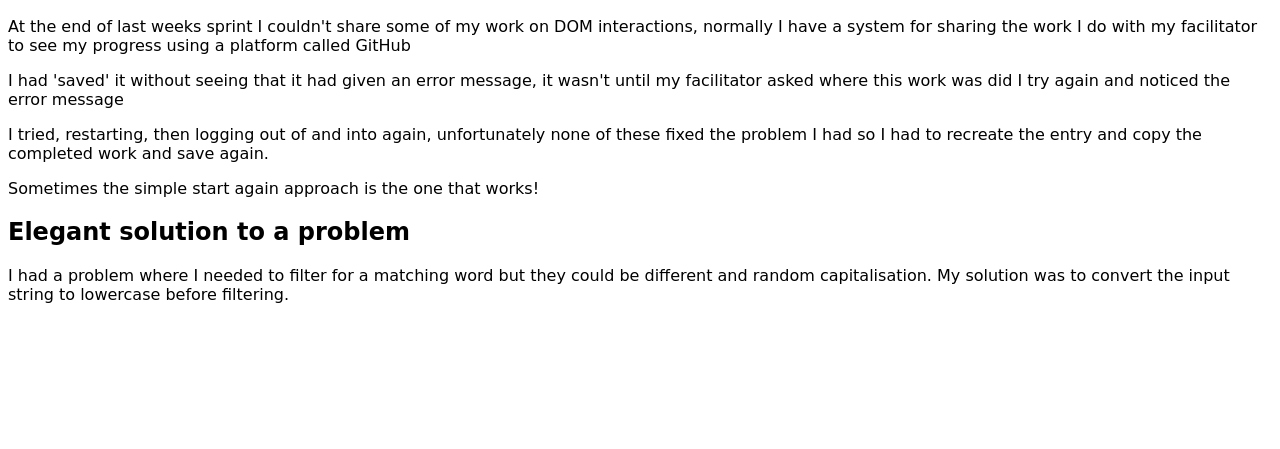
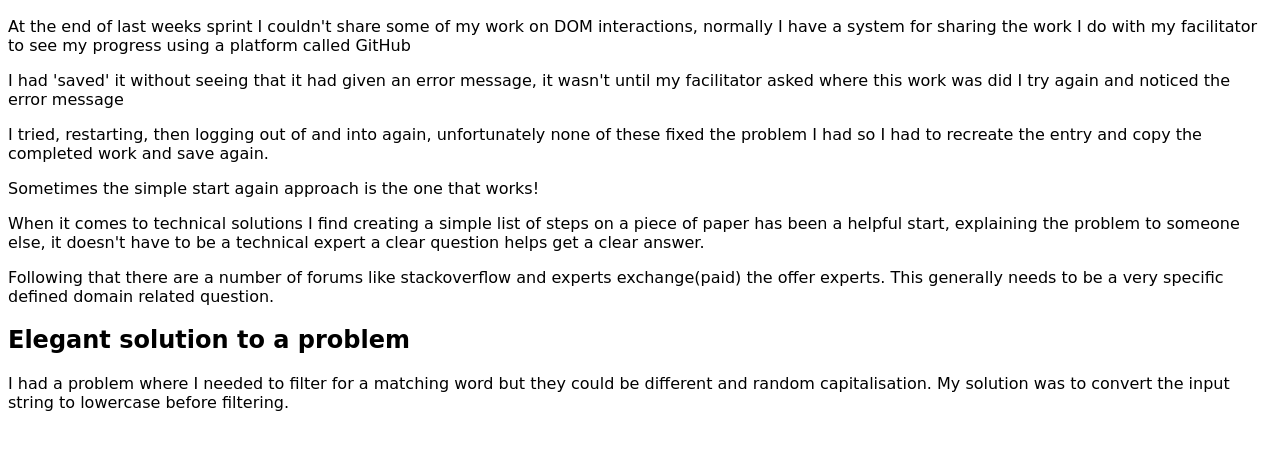
Before and after one commit to ben-marino/ben-marino.github.io, a plain HTML site: page blog/sprint4-technical.html in a window 1280 px wide. Shown: the part 139-588 px from the top of the page. Drawn offline with Linux system fonts and the light colour scheme; a web font is replaced by a local one.

Commit message:
Expanded sprint 4 tech - problem solving

```diff
--- a/blog/sprint4-technical.html
+++ b/blog/sprint4-technical.html
@@ -18,6 +18,8 @@
     <p>I had 'saved' it without seeing that it had given an error message, it wasn't until my facilitator asked where this work was did I try again and noticed the error message</p>
     <p>I tried, restarting, then logging out of and into again, unfortunately none of these fixed the problem I had so I had to recreate the entry and copy the completed work and save again.</p>
     <p>Sometimes the simple start again approach is the one that works!</p>
+    <p>When it comes to technical solutions I find creating a simple list of steps on a piece of paper has been a helpful start, explaining the problem to someone else, it doesn't have to be a technical expert a clear question helps get a clear answer.</p>
+    <p>Following that there are a number of forums like stackoverflow and experts exchange(paid) the offer experts. This generally needs to be a very specific defined domain related question.</p>
     <h2>Elegant solution to a problem</h2>
     <p>I had a problem where I needed to filter for a matching word but they could be different and random capitalisation. My solution was to convert the input string to lowercase before filtering.</p>
     </body>
```
